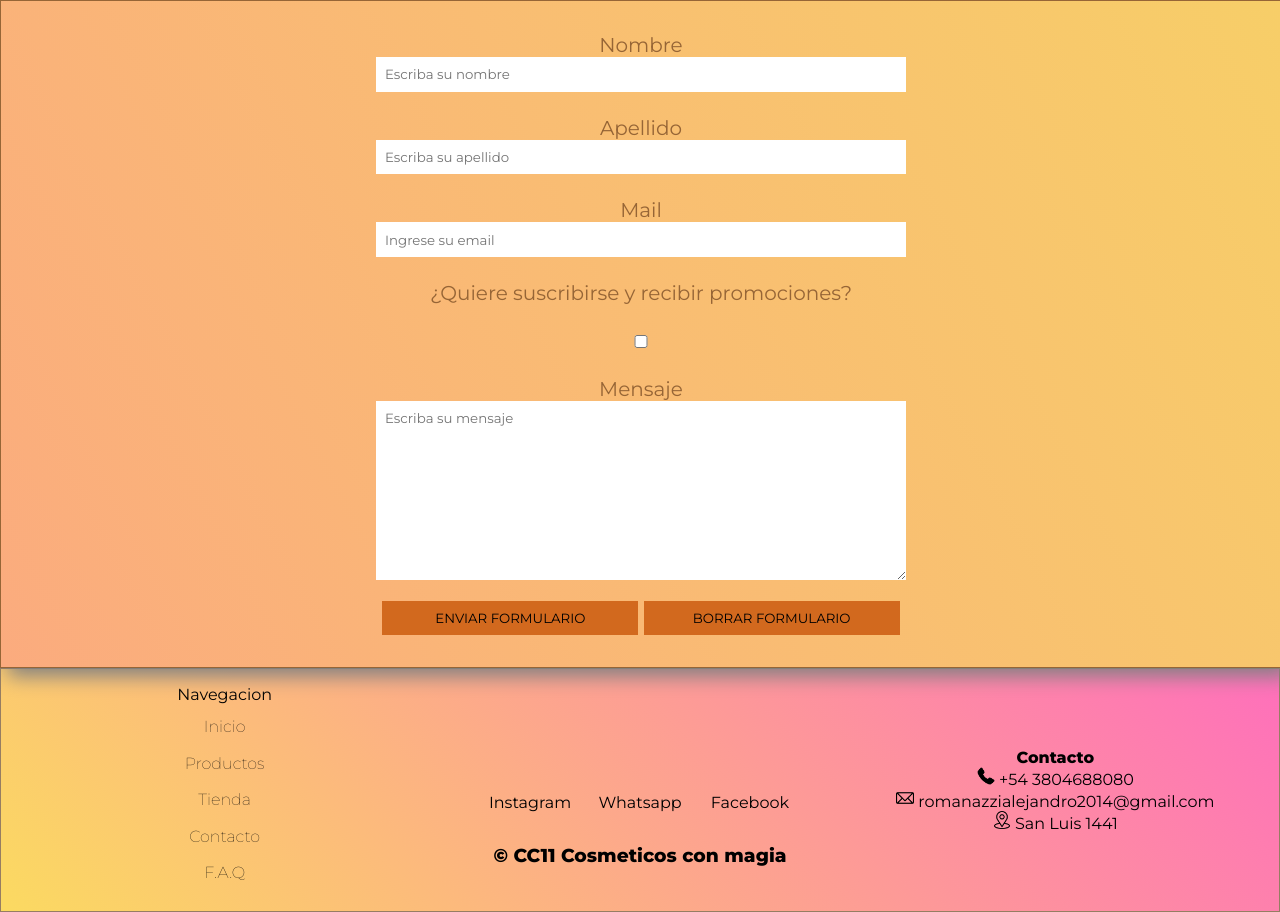
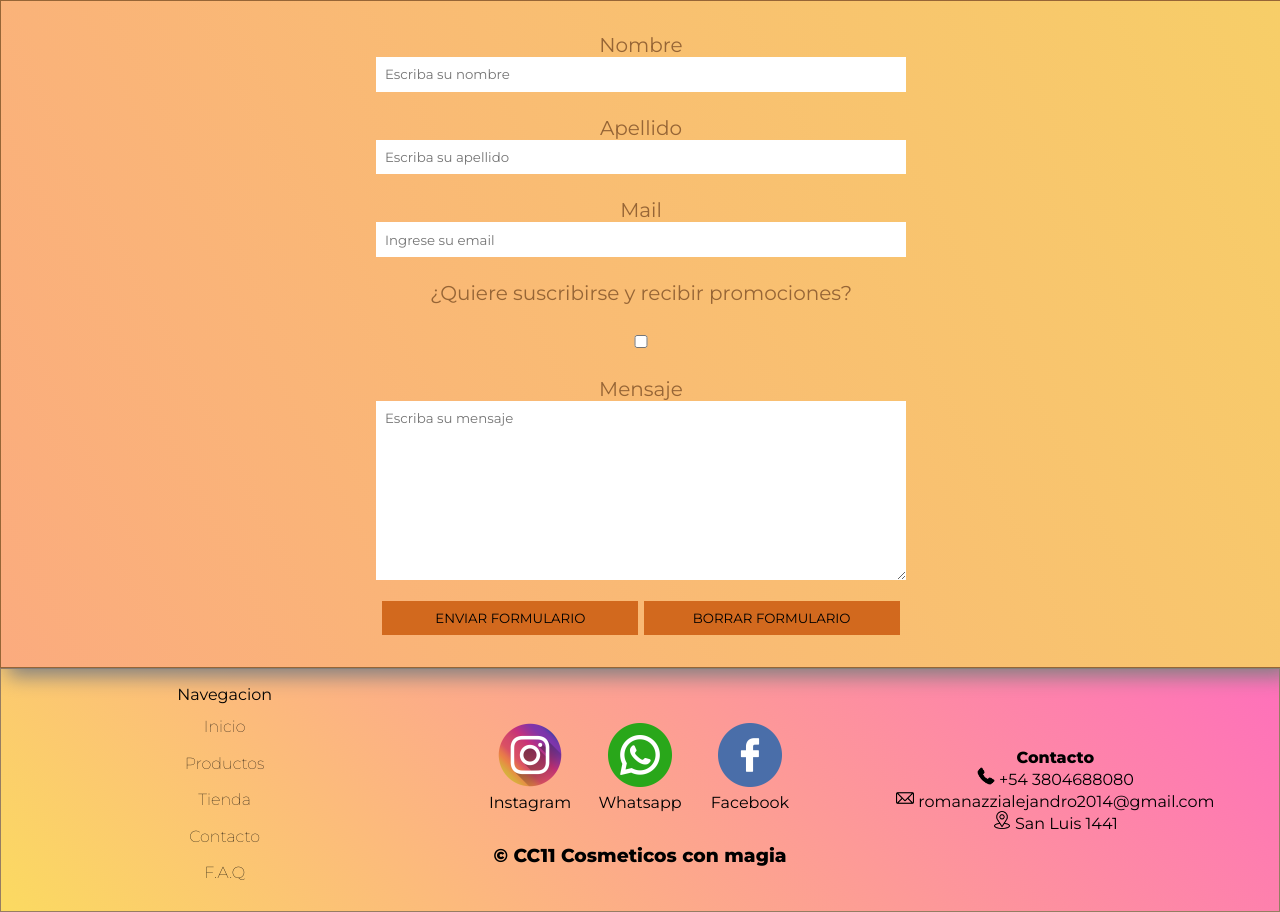
Before and after one commit to AleRomanazzi/CC11-Cosmeticos-con-Magia, a plain HTML site: page HTML/Contacto.html in a window 1280 px wide. Shown: the part 227-1139 px from the top of the page. Drawn offline with Linux system fonts and the light colour scheme; the site is published under a folder, as on GitHub Pages, so addresses that start at the root find nothing.

Commit message:
cambios en rutas de footer

```diff
--- a/HTML/Contacto.html
+++ b/HTML/Contacto.html
@@ -65,9 +65,9 @@
       </div>
       <div>
         <ul class="footWord">
-          <li><a href="https://www.instagram.com/cc11_cosmeticos_con_magia/" target="_blank"><img src="/Imagenes/Iconos/instagram.png" alt=""> </a>Instagram</li>
-          <li><a><img src="/Imagenes/Iconos/whatsapp.png" alt=""></a>Whatsapp</li>
-          <li><a href="https://www.facebook.com/Cc11-cosméticos-con-magia-1814908875289638" target="_blank"><img src="/Imagenes/Iconos/facebook.png" alt=""></a>Facebook</li>
+          <li><a href="https://www.instagram.com/cc11_cosmeticos_con_magia/" target="_blank"><img src="../Imagenes/Iconos/instagram.png" alt=""> </a>Instagram</li>
+          <li><a><img src="../Imagenes/Iconos/whatsapp.png" alt=""></a>Whatsapp</li>
+          <li><a href="https://www.facebook.com/Cc11-cosméticos-con-magia-1814908875289638" target="_blank"><img src="../Imagenes/Iconos/facebook.png" alt=""></a>Facebook</li>
         </ul>
         <h3 style="text-align: center;">© CC11 Cosmeticos con magia</h3>
       </div>
```
Also changed, not shown: HTML/FAQ.html (+3 -3 lines), HTML/Productos.html (+3 -3 lines), HTML/tienda.html (+3 -3 lines), index.html (+3 -3 lines).
